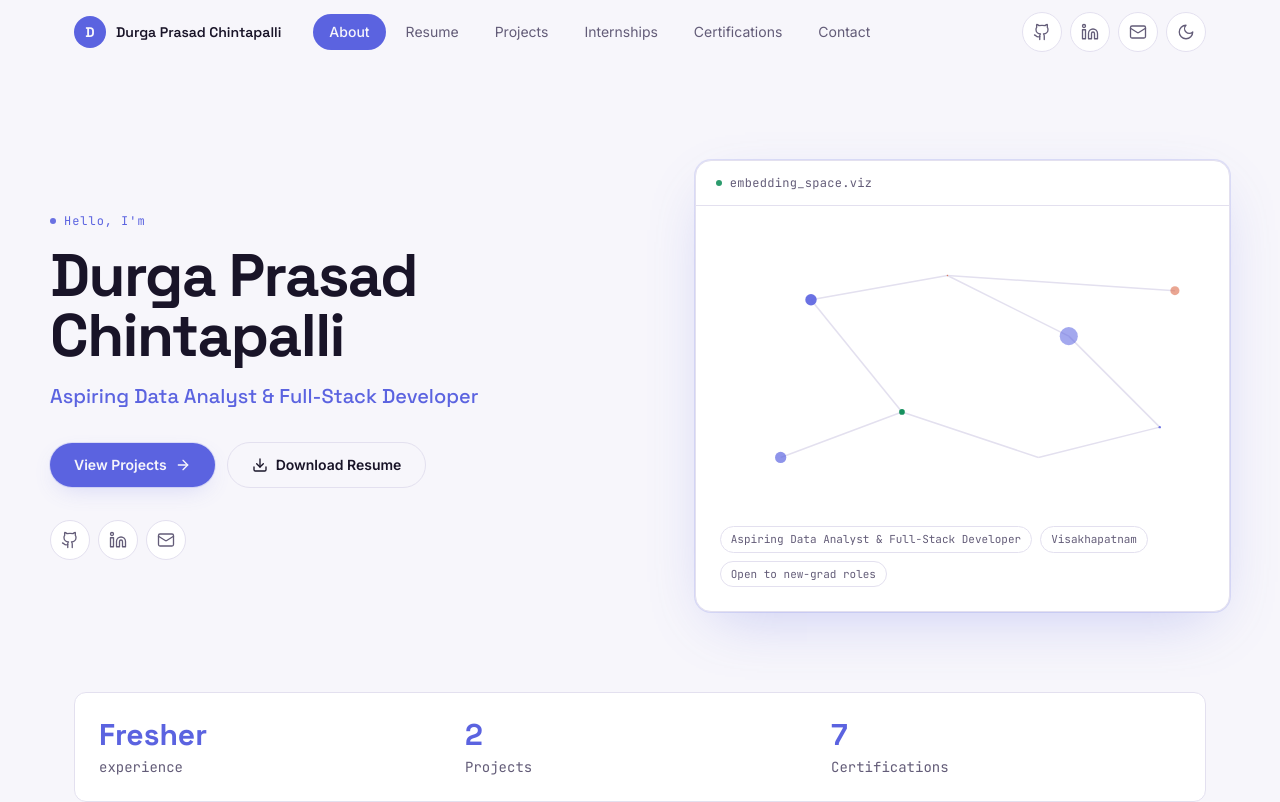
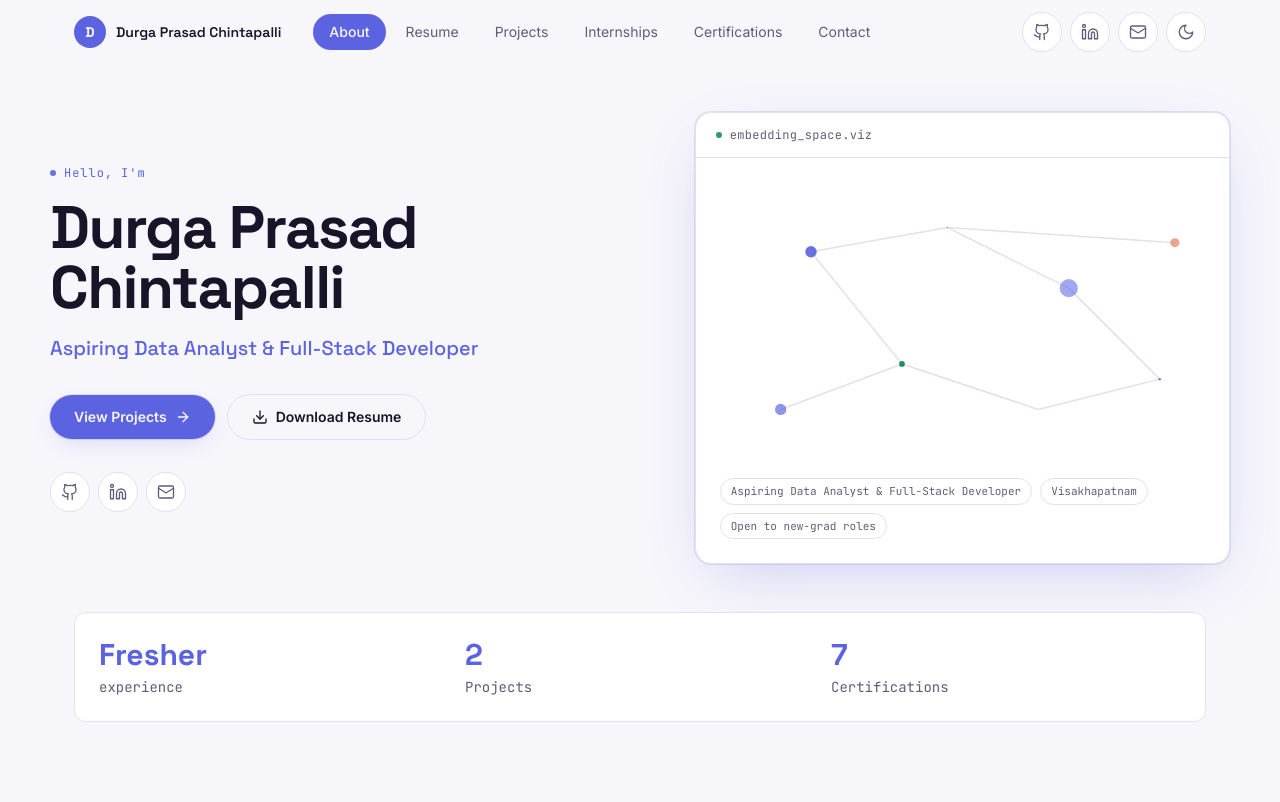
Before and after one commit to prasadchinthapalli09/Personal-Portfolio, a React (Vite) app: page / in a window 1280 px wide. Shown: the top 802 px of the page. Built offline with nearby package versions, Linux system fonts and the light colour scheme.

Commit message:
Update Hero.jsx

```diff
--- a/src/components/Hero.jsx
+++ b/src/components/Hero.jsx
@@ -95,7 +95,7 @@ export default function Hero() {
   const reducedMotion = useReducedMotion();
 
   return (
-    <section id="top" className="relative pt-32 pb-20 md:pt-40 md:pb-28 px-4 md:px-6 overflow-hidden">
+    <section id="top" className="relative pt-32 pb-20 md:pt-28 md:pb-20 px-4 md:px-6 overflow-hidden">
       {/* ambient drifting glow, quiet enough not to compete with the panel */}
       <div
         className="absolute -top-24 -right-24 w-[440px] h-[440px] rounded-full blur-3xl -z-10 animate-drift"
```
